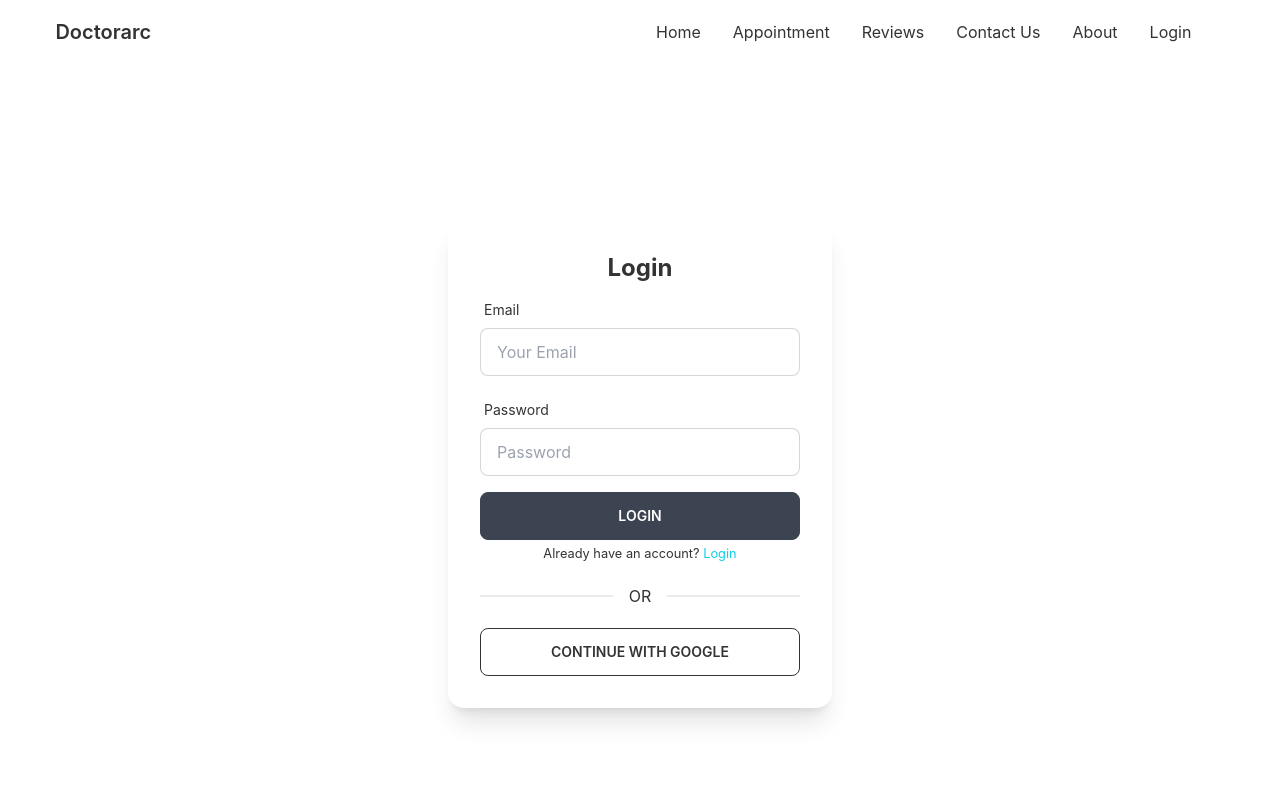
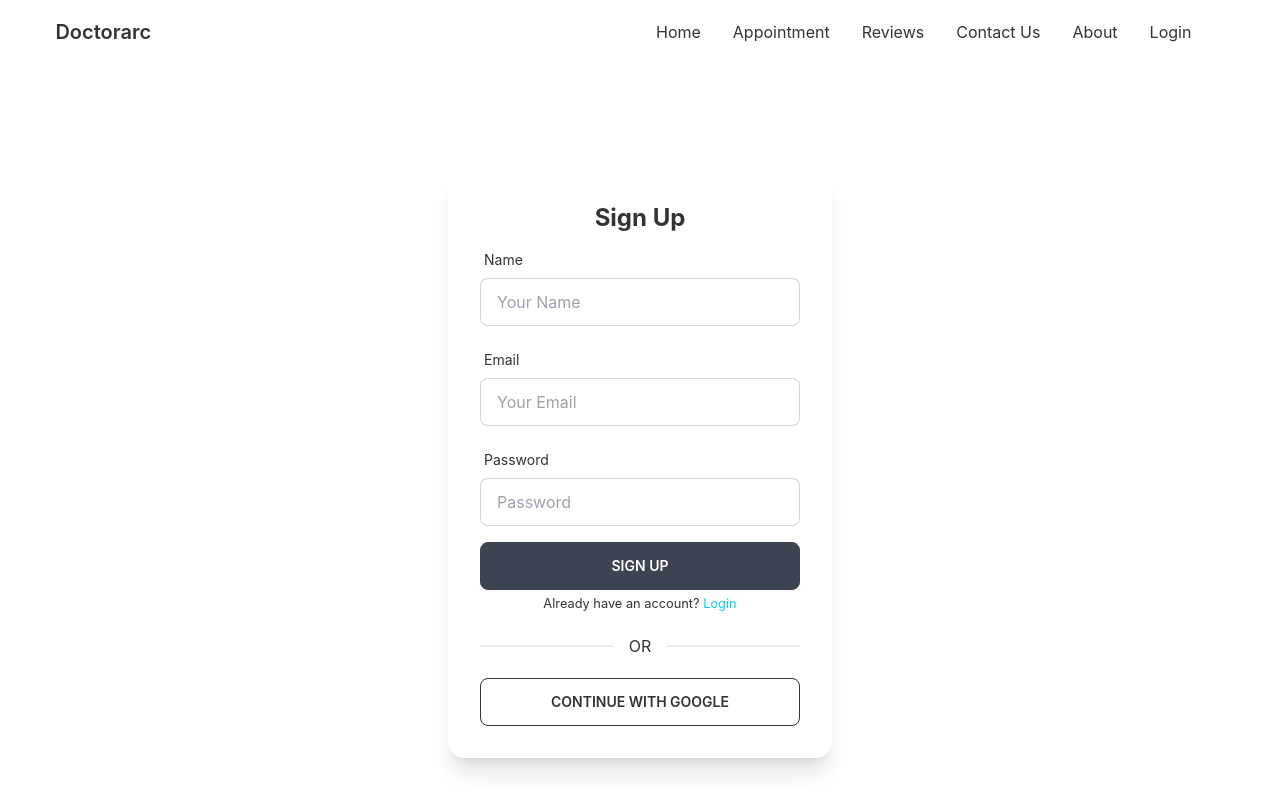
Before and after one commit to Mehedi-bit/doctorarc, a React (Create React App) app: page /signup in a window 1280 px wide. Shown: the top 812 px of the page. Built offline with nearby package versions, Linux system fonts and the light colour scheme; no server answers.

Commit message:
sign up, update and sign out implemented

```diff
--- a/src/Pages/Login/Signup.js
+++ b/src/Pages/Login/Signup.js
@@ -1,50 +1,90 @@
 import React from 'react';
-import { useSignInWithEmailAndPassword, useSignInWithGoogle } from 'react-firebase-hooks/auth';
+import { useCreateUserWithEmailAndPassword, useSignInWithGoogle, useUpdateProfile } from 'react-firebase-hooks/auth';
 import { useForm } from "react-hook-form";
-import { Link } from "react-router-dom";
+import { Link, useNavigate } from "react-router-dom";
 import auth from '../../firebase.init';
-import Loading from "../Shared/Loading";
+import Loading from '../Shared/Loading';
 
 const Signup = () => {
-    const [signInWithGoogle, gUser, gLoading, gError] = useSignInWithGoogle(auth);
+    const [
+        signInWithGoogle,
+        gUser,
+        gLoading,
+        gError
+    ] = useSignInWithGoogle(auth);
     const {
         register,
         handleSubmit,
         formState: { errors }
     } = useForm();
     const [
-        signInWithEmailAndPassword,
+        createUserWithEmailAndPassword,
         user,
         loading,
         error,
-    ] = useSignInWithEmailAndPassword(auth);
+    ] = useCreateUserWithEmailAndPassword(auth);
+    const [
+        updateProfile,
+        updating,
+        updateError
+    ] = useUpdateProfile(auth);
+
+    const navigate = useNavigate();
 
 
-    if (loading || gLoading) {
+    if (loading || gLoading || updating) {
         return <Loading></Loading>
     }
 
     let signInErrorMessage;
-    if (error || gError) {
-        signInErrorMessage = <p className="text-red-600">{error.message || gError.message}</p>
+    if (error || gError || updateError) {
+        signInErrorMessage = <p className="text-red-600">{error.message || gError.message || updateError.message}</p>
     }
 
-
+    // will be removed
     if (gUser) {
         console.log(gUser);
     }
+    if (user) {
+        console.log(user);
+    }
+    // till this
 
-    const onSubmit = data => {
-        signInWithEmailAndPassword(data.email, data.password);
+    const onSubmit = async data => {
+        await createUserWithEmailAndPassword(data.email, data.password);
+        await updateProfile({ displayName: data.name });
+        alert('Updated profile');
+        navigate('/appointment');
     }
     return (
         <div className="flex h-screen justify-center items-center">
             <div className="card w-96 bg-base-100 shadow-xl ">
                 <div className="card-body text-center">
-                <h2 className="text-center text-2xl font-bold">Login</h2>
+                <h2 className="text-center text-2xl font-bold">Sign Up</h2>
 
                 {/* form controlling */}
                 <form onSubmit={handleSubmit(onSubmit)}>
+
+                    <div className="form-control w-full max-w-xs">
+                        <label className="label">
+                            <span className="label-text">Name</span>
+                        </label>
+                        <input
+                            {...register("name", {
+                            required: {
+                                value: true,
+                                message: 'Name is required'
+                            }
+                            })}
+                            type="text"
+                            placeholder="Your Name"
+                            className="input input-bordered w-full max-w-xs"
+                            />
+                        <label className="label">
+                            {errors?.name?.type === "required" && <span className="label-text-alt text-red-600">{errors.name.message}</span>}
+                        </label>
+                    </div>
+
                     <div className="form-control w-full max-w-xs">
                         <label className="label">
                             <span className="label-text">Email</span>
@@ -98,7 +138,7 @@ const Signup = () => {
                         </label>
                     </div>
                     {signInErrorMessage}
-                    <input type="submit" value="Login" className="btn text-white w-full max-w-xs" />
+                    <input type="submit" value="Sign up" className="btn text-white w-full max-w-xs" />
                     <p><small>Already have an account? <Link className="text-primary" to="/login">Login</Link></small></p>
                 </form>
 
--- a/src/Pages/Shared/Loading.js
+++ b/src/Pages/Shared/Loading.js
@@ -3,7 +3,7 @@ import React from 'react';
 const Loading = () => {
     return (
         <div className="h-screen flex justify-center items-center">
-            <div class="w-16 h-16 border-b-2 border-gray-900 rounded-full animate-spin"></div>
+            <div className="w-16 h-16 border-b-2 border-gray-900 rounded-full animate-spin"></div>
         </div>
     );
 };
--- a/src/Pages/Shared/Navbar.js
+++ b/src/Pages/Shared/Navbar.js
@@ -1,7 +1,19 @@
+import { signOut } from "firebase/auth";
 import React from "react";
-import { Link } from "react-router-dom";
+import { useAuthState } from "react-firebase-hooks/auth";
+import { Link, useNavigate } from "react-router-dom";
+import auth from "../../firebase.init";
 
 const Navbar = () => {
+
+  const [user, loading, error] = useAuthState(auth);
+  const navigate = useNavigate()
+
+  const logout = () => {
+    signOut(auth);
+    navigate('/')
+  };
+
   const menuItems = (
     <>
       <li>
@@ -20,7 +32,11 @@ const Navbar = () => {
         <Link to="/about">About</Link>
       </li>
       <li>
-        <Link to="/login">Login</Link>
+        {
+          user ?
+            <button onClick={logout} className="btn btn-ghost">Sign Out</button>
+          : <Link to="/login">Login</Link>
+        }
       </li>
     </>
   );
```
Also changed, not shown: 1 other file (tests, documents, lock files or other folders). Lines whose indentation alone changed are shown as unchanged.
